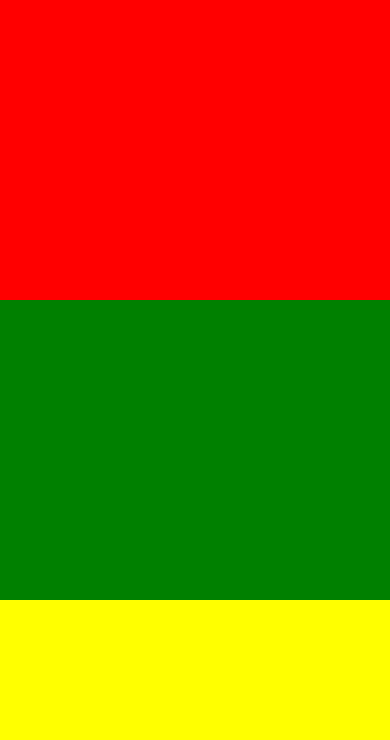
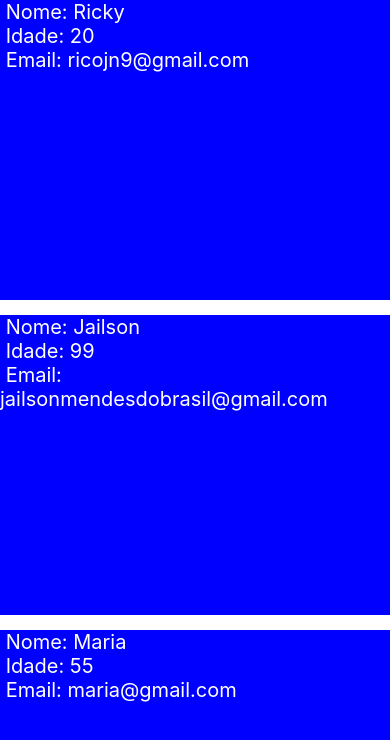
Before and after one commit to HeroRickyGAMES/MeuPrimeiroProjetoemReactNative, a React Native app: screen / in a window 390 px wide. Shown: the top 740 px of the page. Built offline with nearby package versions, Linux system fonts and the light colour scheme.

Commit message:
FlatList

```diff
--- a/App.js
+++ b/App.js
@@ -2,19 +2,34 @@
 //Programado por HeroRickyGames no curso de React Native do professor Matheus Fraga
 
 import React, { Component } from "react";
-import {View, Text, StyleSheet, ScrollView} from 'react-native';
+import {View, Text, StyleSheet, FlatList} from 'react-native';
 
 class App extends Component{
+
+  constructor(props){
+    super(props);
+    this.state = {
+      feed:[
+        {id: '1', nome: 'Ricky', idade: '20', email: 'ricojn9@gmail.com' },
+        {id: '2',nome: 'Jailson', idade: '99', email: 'jailsonmendesdobrasil@gmail.com' },
+        {id: '3',nome: 'Maria', idade: '55', email: 'maria@gmail.com' },
+        {id: '4',nome: 'Paulo Guina', idade: '80', email: 'pauloguina@gmail.com' },
+        {id: '5',nome: 'José', idade: '20', email: 'jose@gmail.com' },
+      ],
+
+    };
+  }
 
   render(){
     return(
       <View style={styles.container}>
-          <ScrollView>
-          <View style={styles.box1}></View>
-          <View style={styles.box2}></View>
-          <View style={styles.box3}></View>
-          <View style={styles.box4}></View>
-          </ScrollView>
+
+        <FlatList
+        data={this.state.feed}
+        keyExtractor={(item)=> item.id }
+        renderItem={ ({item})=> <Pessoa  data={item}/> }
+        />
+
       </View>
 
     );
@@ -25,22 +40,27 @@ const styles = StyleSheet.create({
     container:{
       flex: 1,
     },
-    box1:{
-      backgroundColor: 'red',
-      height: 300,
-    },
-    box2:{
-      backgroundColor: 'green',
-      height: 300,
-    },
-    box3:{
-      backgroundColor: 'yellow',
-      height: 300,
-    },
-    box4:{
+    areaPessoa:{
       backgroundColor: 'blue',
       height: 300,
+      marginBottom: 15
+    },
+    textoPessoa:{
+      color: '#fff',
+      fontSize: 20
     }
 });
 
 export default App
+
+class Pessoa extends Component {
+  render(){
+    return(
+      <View style={styles.areaPessoa}>
+        <Text style={styles.textoPessoa}> Nome: {this.props.data.nome} </Text>
+        <Text style={styles.textoPessoa}> Idade: {this.props.data.idade} </Text>
+        <Text style={styles.textoPessoa}> Email: {this.props.data.email} </Text>
+      </View>
+    );
+  }
+}
```
